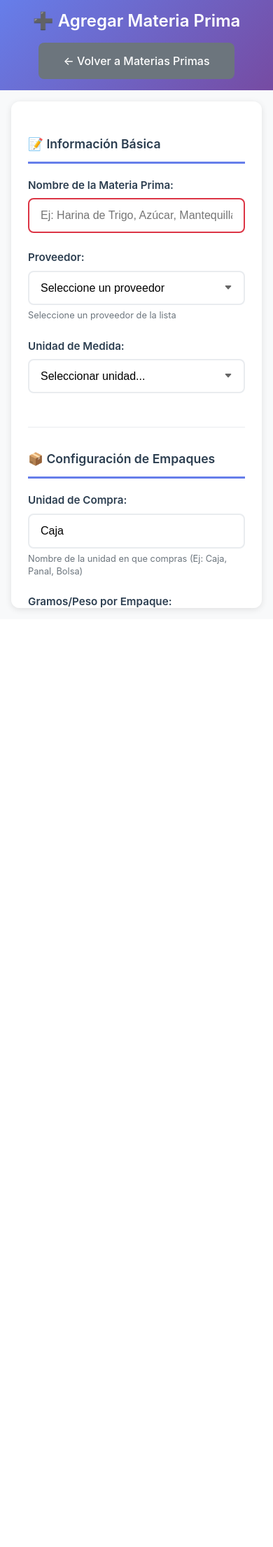
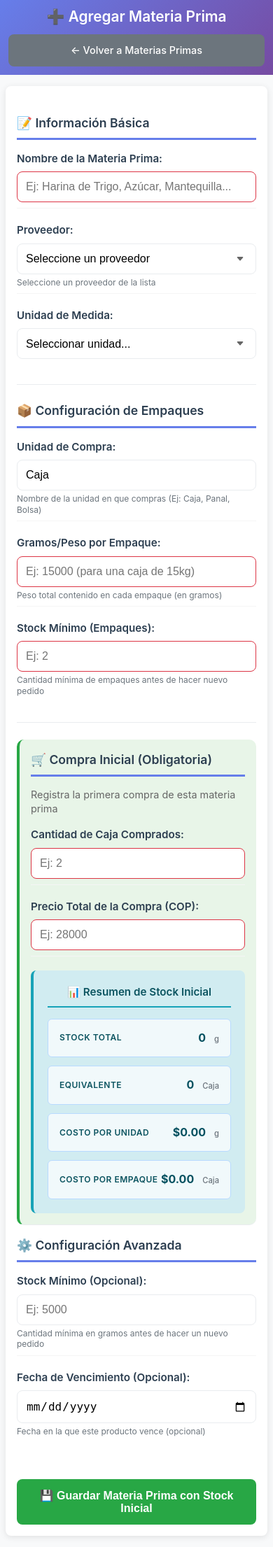
Before and after one commit to mauricioaea/bakery-erp, a Flask app: page /agregar_materia_prima in a window 390 px wide. Shown: the whole page at 70% size. Before the commit the page ends 874 px from the top, so only its background shows below. Run offline with Flask 3, Linux system fonts and the light colour scheme; a user stored in the database is signed in; data comes from the database, SQL or seed files in the repository.

Commit message:
ultimsa actualizaciones responsive dispositivos moviles

```diff
--- a/templates/agregar_materia_prima.html
+++ b/templates/agregar_materia_prima.html
@@ -238,22 +238,53 @@
         }
 
         .stock-calculado h4 {
-            margin: 0 0 1rem 0;
+            margin: 0 0 1.25rem 0;
             color: #0c5460;
             font-size: 1rem;
             font-weight: 600;
+            text-align: center;
+            padding-bottom: 0.75rem;
+            border-bottom: 2px solid #17a2b8;
         }
 
-        .stock-calculado div {
-            margin-bottom: 0.5rem;
-            padding: 0.25rem 0;
-            display: flex;
-            justify-content: space-between;
-            align-items: center;
+        .stock-grid {
+            display: grid;
+            grid-template-columns: 1fr 1fr;
+            gap: 1rem;
         }
 
-        .stock-calculado div:last-child {
-            margin-bottom: 0;
+        .stock-item {
+            display: flex;
+            flex-direction: column;
+            align-items: center;
+            text-align: center;
+            padding: 0.75rem;
+            background: rgba(255, 255, 255, 0.7);
+            border-radius: 6px;
+            border: 1px solid #b8daff;
+        }
+
+        .stock-label {
+            font-weight: 600;
+            color: #0c5460;
+            font-size: 0.8rem;
+            margin-bottom: 0.5rem;
+            text-transform: uppercase;
+            letter-spacing: 0.5px;
+        }
+
+        .stock-value {
+            font-size: 1.1rem;
+            font-weight: 700;
+            color: #055160;
+            line-height: 1.2;
+        }
+
+        .stock-unit {
+            font-size: 0.75rem;
+            color: #6c757d;
+            margin-top: 0.25rem;
+            font-weight: 500;
         }
 
         /* MEJORAS PARA SELECT */
@@ -265,67 +296,227 @@
             padding-right: 2.5rem;
         }
 
-        /* ===== MEDIA QUERIES MEJORADAS ===== */
+        /* ===== MEDIA QUERIES MEJORADAS - SOLO PARA MÓVILES ===== */
 
-        /* MÓVILES PEQUEÑOS (hasta 360px) */
-        @media (max-width: 360px) {
+        /* MÓVILES (0px - 767px) */
+        @media (max-width: 767px) {
             .container {
-                padding: 0.75rem;
+                padding: 0.5rem;
             }
 
             .form-container {
-                padding: 1.25rem 1rem;
-                border-radius: 10px;
+                padding: 1rem;
+                border-radius: 8px;
+                margin: 0.5rem auto;
             }
 
             .form-section {
                 margin-bottom: 1.5rem;
-                padding-bottom: 1.25rem;
+                padding-bottom: 1rem;
             }
 
             .form-group {
                 margin-bottom: 1.25rem;
             }
 
+            .form-section h3 {
+                margin-bottom: 1rem;
+                padding-bottom: 0.5rem;
+                font-size: 1.1rem;
+            }
+
             input, select {
-                padding: 0.75rem 0.875rem;
+                padding: 0.75rem;
                 font-size: 16px; /* Previene zoom en iOS */
                 min-height: 2.75rem;
+                border-width: 1px;
             }
 
             .btn {
-                padding: 0.875rem 1.25rem;
+                padding: 0.875rem 1rem;
                 min-height: 3.25rem;
                 font-size: 1rem;
+                margin-top: 0.5rem;
             }
 
             .back-btn {
-                padding: 0.75rem 1.25rem;
+                padding: 0.75rem 1rem;
                 min-height: 2.75rem;
                 font-size: 0.9rem;
+                max-width: 100%;
             }
 
             .compra-inicial-section {
+                padding: 1rem;
+                margin: 1rem 0;
+            }
+
+            .stock-calculado {
                 padding: 1.25rem;
+                margin-top: 0.75rem;
+            }
+
+            .stock-calculado h4 {
+                margin-bottom: 1rem;
+                font-size: 0.95rem;
+                padding-bottom: 0.5rem;
+            }
+
+            .stock-grid {
+                grid-template-columns: 1fr;
+                gap: 0.75rem;
+            }
+
+            .stock-item {
+                padding: 1rem;
+                flex-direction: row;
+                justify-content: space-between;
+                align-items: center;
+                text-align: left;
+            }
+
+            .stock-label {
+                margin-bottom: 0;
+                font-size: 0.75rem;
+                flex: 1;
+            }
+
+            .stock-value {
+                font-size: 1rem;
+                text-align: right;
+                flex: 1;
+            }
+
+            .stock-unit {
+                margin-top: 0;
+                margin-left: 0.5rem;
+                font-size: 0.7rem;
+            }
+
+            small {
+                font-size: 0.75rem;
+                margin-top: 0.25rem;
+                line-height: 1.3;
+            }
+
+            .alert {
+                padding: 0.75rem;
+                font-size: 0.85rem;
+                margin-bottom: 0.5rem;
+            }
+
+            .error-message {
+                font-size: 0.75rem;
+                margin-top: 0.25rem;
+            }
+
+            /* Mejorar espaciado entre grupos de formulario */
+            .form-group:not(:last-child) {
+                padding-bottom: 0.5rem;
+                border-bottom: 1px solid #f5f5f5;
+            }
+
+            /* Header optimizado para móviles */
+            .header {
+                padding: 0.75rem;
+            }
+
+            .header-content {
+                gap: 0.75rem;
+            }
+
+            .header h1 {
+                font-size: 1.3rem;
+            }
+        }
+
+        /* MÓVILES MUY PEQUEÑOS (0px - 360px) */
+        @media (max-width: 360px) {
+            .container {
+                padding: 0.25rem;
+            }
+
+            .form-container {
+                padding: 0.75rem;
+            }
+
+            .form-section {
+                margin-bottom: 1.25rem;
+                padding-bottom: 0.75rem;
+            }
+
+            .form-group {
+                margin-bottom: 1rem;
+            }
+
+            input, select {
+                padding: 0.625rem;
+                min-height: 2.5rem;
+            }
+
+            .btn {
+                padding: 0.75rem;
+                min-height: 3rem;
+            }
+
+            .compra-inicial-section {
+                padding: 0.75rem;
             }
 
             .stock-calculado {
                 padding: 1rem;
             }
+
+            .stock-item {
+                padding: 0.75rem;
+            }
+
+            .stock-label {
+                font-size: 0.7rem;
+            }
+
+            .stock-value {
+                font-size: 0.9rem;
+            }
         }
 
-        /* MÓVILES (361px - 767px) */
-        @media (min-width: 361px) and (max-width: 767px) {
+        /* ORIENTACIÓN LANDSCAPE EN MÓVILES */
+        @media (max-width: 767px) and (orientation: landscape) {
+            .header {
+                padding: 0.5rem;
+            }
+
             .container {
-                padding: 1rem;
+                padding: 0.25rem;
             }
 
             .form-container {
-                padding: 1.5rem;
+                padding: 0.75rem;
+                max-height: 85vh;
+                overflow-y: auto;
+            }
+
+            .form-section {
+                margin-bottom: 1rem;
+                padding-bottom: 0.75rem;
+            }
+
+            .form-group {
+                margin-bottom: 0.75rem;
+            }
+
+            input, select {
+                padding: 0.5rem;
+                min-height: 2.25rem;
+            }
+
+            .stock-grid {
+                grid-template-columns: 1fr 1fr;
+                gap: 0.5rem;
             }
         }
 
-        /* TABLETS (768px - 1023px) */
+        /* TABLETS (768px - 1023px) - MANTENER DISEÑO ORIGINAL */
         @media (min-width: 768px) {
             .header {
                 padding: 1.5rem;
@@ -495,17 +603,14 @@
             transform: none !important;
         }
 
-        /* MEJORA PARA FORMULARIOS LARGOS */
-        .form-container {
-            max-height: calc(100vh - 120px);
-            overflow-y: auto;
-        }
+        /* MEJORA PARA BOTONES EN DISPOSITIVOS TÁCTILES */
+        @media (hover: none) and (pointer: coarse) {
+            .btn:hover, .back-btn:hover {
+                transform: none;
+            }
 
-        /* SCROLL SUAVE PARA FORMULARIOS LARGOS EN MÓVIL */
-        @media (max-width: 767px) {
-            .form-container {
-                scroll-behavior: smooth;
-                -webkit-overflow-scrolling: touch;
+            .btn:active, .back-btn:active {
+                transform: scale(0.98);
             }
         }
     </style>
@@ -627,10 +732,36 @@
 
                     <div id="stock-calculado" class="stock-calculado">
                         <h4>📊 Resumen de Stock Inicial</h4>
-                        <div><strong>Stock total:</strong> <span id="stock-gramos">0</span> <span id="unidad-medida-text">g</span></div>
-                        <div><strong>Equivalente:</strong> <span id="stock-empaques">0</span> <span id="unidad-compra-text2">Cajas</span></div>
-                        <div><strong>Costo por <span id="unidad-medida-text2">g</span>:</strong> $<span id="costo-unitario">0.00</span> COP</div>
-                        <div><strong>Costo por <span id="unidad-compra-text3">Caja</span>:</strong> $<span id="costo-empaque">0.00</span> COP</div>
+                        <div class="stock-grid">
+                            <div class="stock-item">
+                                <span class="stock-label">Stock Total</span>
+                                <div>
+                                    <span class="stock-value" id="stock-gramos">0</span>
+                                    <span class="stock-unit" id="unidad-medida-text">g</span>
+                                </div>
+                            </div>
+                            <div class="stock-item">
+                                <span class="stock-label">Equivalente</span>
+                                <div>
+                                    <span class="stock-value" id="stock-empaques">0</span>
+                                    <span class="stock-unit" id="unidad-compra-text2">Cajas</span>
+                                </div>
+                            </div>
+                            <div class="stock-item">
+                                <span class="stock-label">Costo por Unidad</span>
+                                <div>
+                                    <span class="stock-value">$<span id="costo-unitario">0.00</span></span>
+                                    <span class="stock-unit" id="unidad-medida-text2">g</span>
+                                </div>
+                            </div>
+                            <div class="stock-item">
+                                <span class="stock-label">Costo por Empaque</span>
+                                <div>
+                                    <span class="stock-value">$<span id="costo-empaque">0.00</span></span>
+                                    <span class="stock-unit" id="unidad-compra-text3">Caja</span>
+                                </div>
+                            </div>
+                        </div>
                     </div>
                 </div>
 
@@ -689,32 +821,6 @@
             }
         }
 
-        function validarGramosPorEmpaque(input) {
-            const errorElement = document.getElementById('error-gramos_por_empaque');
-            if (parseFloat(input.value) <= 0) {
-                errorElement.style.display = 'block';
-                input.style.borderColor = '#dc3545';
-                return false;
-            } else {
-                errorElement.style.display = 'none';
-                input.style.borderColor = '#e9ecef';
-                return true;
-            }
-        }
-
-        function validarStockMinimoEmpaques(input) {
-            const errorElement = document.getElementById('error-stock_minimo_empaques');
-            if (parseInt(input.value) < 1) {
-                errorElement.style.display = 'block';
-                input.style.borderColor = '#dc3545';
-                return false;
-            } else {
-                errorElement.style.display = 'none';
-                input.style.borderColor = '#e9ecef';
-                return true;
-            }
-        }
-
         function calcularStockInicial() {
             const gramosPorEmpaque = parseFloat(document.getElementById('gramos_por_empaque').value) || 0;
             const cantidadEmpaques = parseInt(document.getElementById('cantidad_empaques_comprados').value) || 0;
@@ -746,15 +851,13 @@
 
         function validarFormulario() {
             const precioValido = validarNumeroPositivo(document.getElementById('precio_total_compra'));
-            const gramosEmpaqueValido = validarGramosPorEmpaque(document.getElementById('gramos_por_empaque'));
-            const stockMinEmpaquesValido = validarStockMinimoEmpaques(document.getElementById('stock_minimo_empaques'));
+            const gramosEmpaqueValido = validarNumeroPositivo(document.getElementById('gramos_por_empaque'));
             const cantidadEmpaquesValida = validarNumeroPositivo(document.getElementById('cantidad_empaques_comprados'));
             const stockMinValido = validarNumeroNoNegativo(document.getElementById('stock_minimo'));
 
-            return precioValido && gramosEmpaqueValido && stockMinEmpaquesValido && cantidadEmpaquesValida && stockMinValido;
+            return precioValido && gramosEmpaqueValido && cantidadEmpaquesValida && stockMinValido;
         }
 
-        // Validación de fecha de vencimiento
         function validarFechaVencimiento(input) {
             const errorElement = document.getElementById('error-fecha_vencimiento');
             const fechaSeleccionada = new Date(input.value);
@@ -771,56 +874,22 @@
             }
         }
 
-        // Inicialización mejorada
         document.addEventListener('DOMContentLoaded', function() {
             const hoy = new Date().toISOString().split('T')[0];
             document.getElementById('fecha_vencimiento').min = hoy;
 
-            // Event listeners para cálculos en tiempo real
             document.getElementById('unidad_compra').addEventListener('input', actualizarTextosUnidadCompra);
             document.getElementById('gramos_por_empaque').addEventListener('input', calcularStockInicial);
             document.getElementById('unidad_medida').addEventListener('change', calcularStockInicial);
 
-            // Validación en tiempo real para todos los campos
-            const inputs = ['precio_total_compra', 'gramos_por_empaque', 'stock_minimo_empaques', 'cantidad_empaques_comprados', 'stock_minimo'];
-            inputs.forEach(inputId => {
-                const input = document.getElementById(inputId);
-                if (input) {
-                    input.addEventListener('blur', function() {
-                        if (inputId === 'stock_minimo') {
-                            validarNumeroNoNegativo(this);
-                        } else if (inputId === 'stock_minimo_empaques') {
-                            validarStockMinimoEmpaques(this);
-                        } else if (inputId === 'gramos_por_empaque') {
-                            validarGramosPorEmpaque(this);
-                        } else {
-                            validarNumeroPositivo(this);
-                        }
-                    });
-                }
-            });
-
-            // Inicializar textos
             actualizarTextosUnidadCompra();
 
-            // MEJORA: Prevenir zoom en iOS y mejorar experiencia táctil
+            // Prevenir zoom en iOS
             document.querySelectorAll('input, select').forEach(element => {
                 element.addEventListener('focus', function() {
-                    this.style.fontSize = '16px'; // Previene zoom en iOS
+                    this.style.fontSize = '16px';
                 });
-
-                // Mejorar experiencia táctil
-                element.style.touchAction = 'manipulation';
             });
-
-            // MEJORA: Scroll suave a errores
-            const form = document.getElementById('materiaPrimaForm');
-            form.addEventListener('invalid', function(e) {
-                e.preventDefault();
-                const invalidElement = e.target;
-                invalidElement.scrollIntoView({ behavior: 'smooth', block: 'center' });
-                invalidElement.focus();
-            }, true);
         });
     </script>
 </body>
--- a/templates/login.html
+++ b/templates/login.html
@@ -434,7 +434,7 @@
                 </a>
             </div>
             <div class="copyright">
-                &copy; 2024 PanaderíaPro Multi - Todos los derechos reservados
+                &copy; 2024 PanaderíaPro Multi - Todos los derechos reservados - www.mauricioerazo.com
             </div>
         </div>
     </div>
--- a/templates/ventas_avanzado.html
+++ b/templates/ventas_avanzado.html
@@ -269,7 +269,7 @@
         <div class="reporte-header no-break">
             <div class="row align-items-center">
                 <div class="col-md-8 empresa-info">
-                    <h1>PANADERÍA DULCE TRADICIÓN</h1>
+                    <h1>PANADERÍA</h1>
                     <h4>Reporte Avanzado de Ventas con Inteligencia Artificial</h4>
                     <div class="d-flex align-items-center gap-3 mt-2">
                         <span class="badge bg-light text-dark">
```
Also changed, not shown: other parts of templates/agregar_materia_prima.html (+3 -86 lines).
